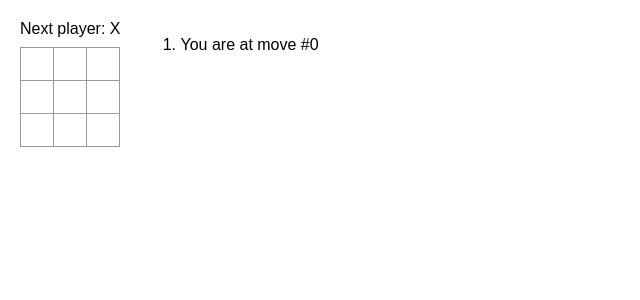
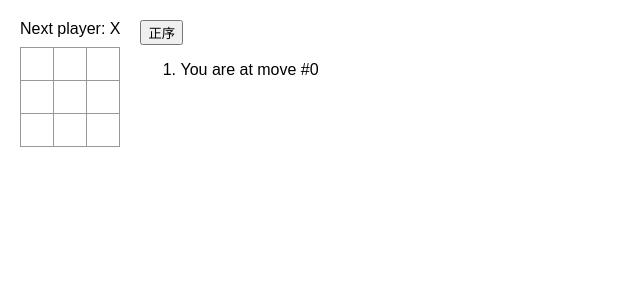
Before and after one commit to LianTianNo1/Tic-Tac-Toe-Demo, a React (Create React App) app in the folder src/: page / in a window 1280 px wide. Shown: the top 300 px of the page, without its empty margins (0-640 px from the left). Built offline with nearby package versions, Linux system fonts and the light colour scheme.

Commit message:
FEAT: 添加切换按钮，可以按升序或降序对移动进行排序

```diff
--- a/src/App.jsx
+++ b/src/App.jsx
@@ -43,13 +43,14 @@ function Board({ xIsNext, squares, onPlay }) {
       _,
       i // 生成3行
     ) => (
-      <div className="board-row">
+      <div key={i} className="board-row">
         {Array.from({ length: 3 }).map(
           (
             _,
             j // 每行3列
           ) => (
             <Square
+              key={i * 3 + j}
               value={squares[i * 3 + j]}
               onSquareClick={() => handleClick(i * 3 + j)}
             />
@@ -73,7 +74,8 @@ export default function Game() {
   // useState hook 定义history和currentMove状态
   const [history, setHistory] = useState([Array(9).fill(null)]);
   const [currentMove, setCurrentMove] = useState(0);
-
+  // 添加排序标志
+  const [isAscending, setIsAscending] = useState(true);
   // 获取当前棋盘状态,从history中取currentMove对应的棋盘状态
   const currentSquares = history[currentMove];
 
@@ -123,6 +125,16 @@ export default function Game() {
     );
   });
 
+  // 根据isAscending排序moves
+  // a.key和b.key代表了用于比较排序的键,在这里中就是每个move步数
+  const sortedMoves = isAscending
+    ? moves.slice().sort((a, b) => a.key - b.key)
+    : moves.slice().sort((a, b) => b.key - a.key);
+
+  function toggleSortOrder() {
+    setIsAscending(!isAscending);
+  }
+
   // 返回游戏组件
   return (
     <div className="game">
@@ -131,8 +143,12 @@ export default function Game() {
         <Board xIsNext={xIsNext} squares={currentSquares} onPlay={handlePlay} />
       </div>
       <div className="game-info">
-        {/* 显示历史记录*/}
-        <ol>{moves}</ol>
+        {/* 添加排序按钮 */}
+        <button onClick={toggleSortOrder}>
+          {isAscending ? "正序" : "倒序"}
+        </button>
+        {/* 显示排序历史记录*/}
+        <ol>{sortedMoves}</ol>
       </div>
     </div>
   );
```
